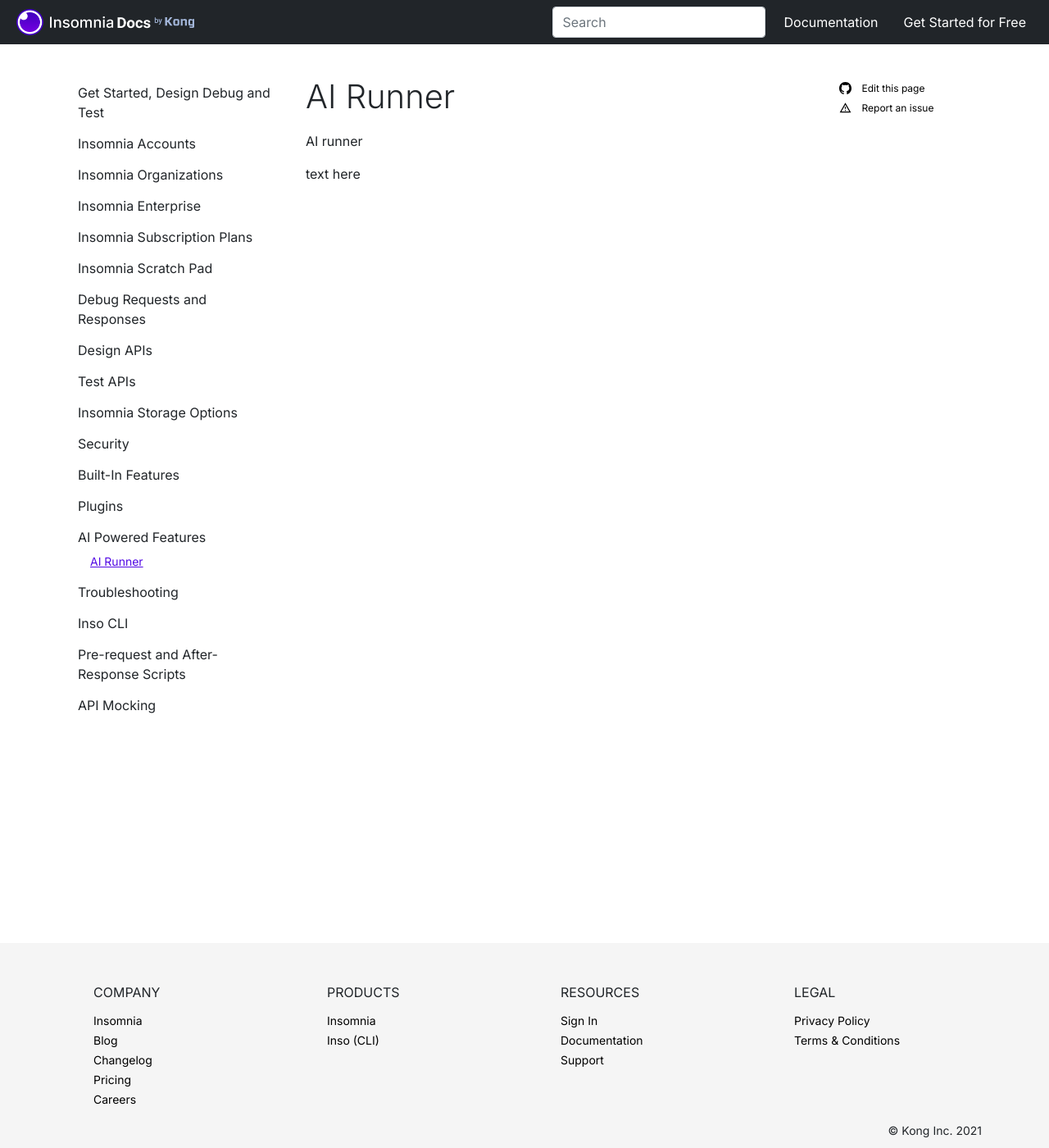
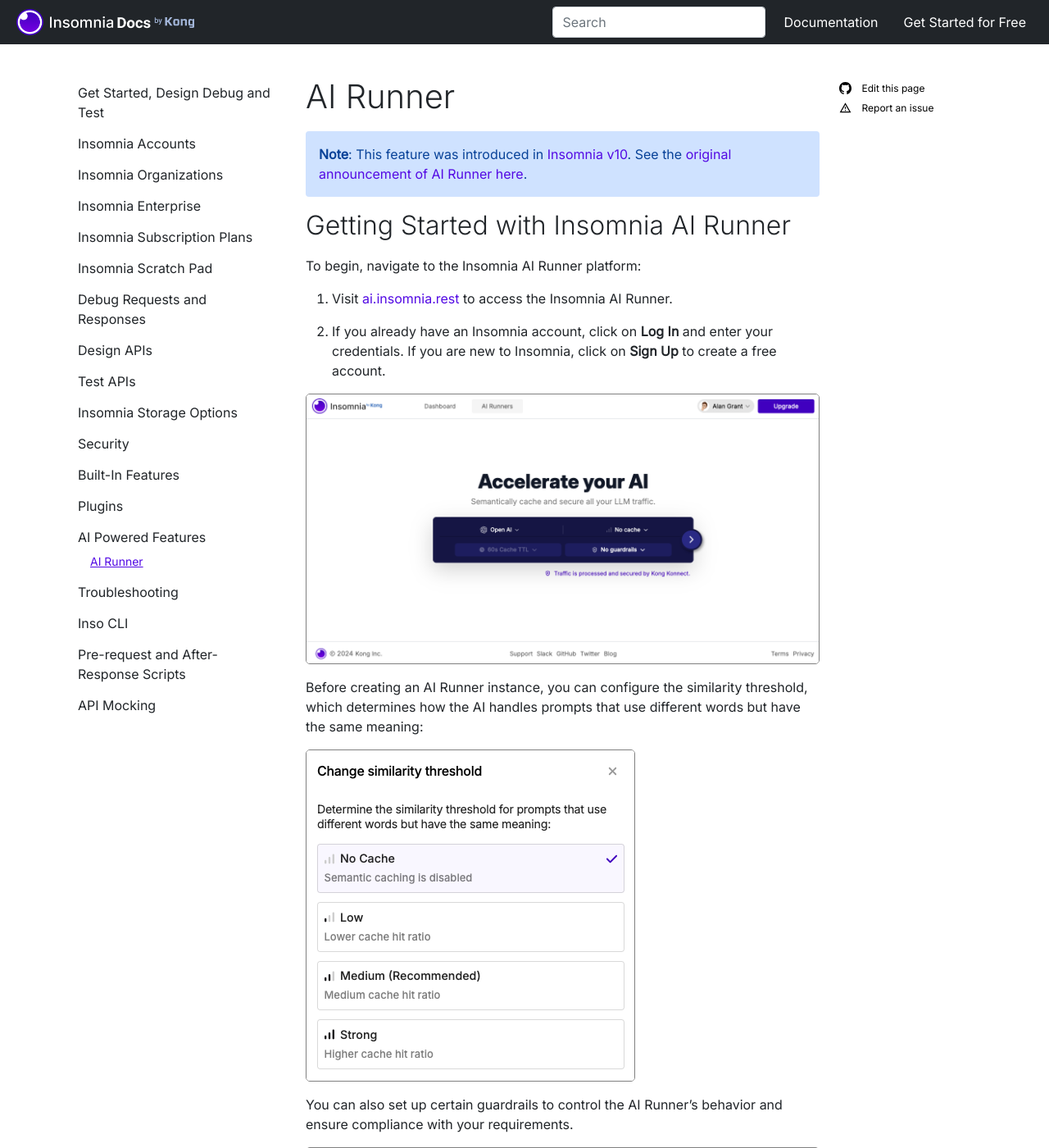
Before and after one commit to Kong/insomnia-docs, a Jekyll site: the page built from docs/insomnia/ai-runner.md, in a window 1280 px wide and 1400 px high. Shown: the whole window at 82% size. Built offline with Jekyll 4.4.1, drawn with Linux system fonts in a browser that asks for light colours; comment, search, counter and statistics services are not loaded.

Commit message:
ai runner

```diff
--- a/docs/insomnia/ai-runner.md
+++ b/docs/insomnia/ai-runner.md
@@ -1,10 +1,27 @@
 ---
 layout: article-detail
-title:  AI Runner
+title: AI Runner
 category: "AI Runner"
 category-url: ai-powered-features
 ---
 
-AI runner
+{:.alert .alert-primary}
+**Note**: This feature was introduced in [Insomnia v10](https://konghq.com/blog/product-releases/insomnia-10). See the [original announcement of AI Runner here](https://konghq.com/blog/product-releases/introducing-the-insomnia-ai-runner).
 
-text here
+## Getting Started with Insomnia AI Runner
+
+To begin, navigate to the Insomnia AI Runner platform:
+
+1. Visit [ai.insomnia.rest](https://ai.insomnia.rest) to access the Insomnia AI Runner.
+
+2. If you already have an Insomnia account, click on **Log In** and enter your credentials. If you are new to Insomnia, click on **Sign Up** to create a free account.
+
+![AI Runner](/assets/images/ai-runner-intro.png)
+
+Before creating an AI Runner instance, you can configure the similarity threshold, which determines how the AI handles prompts that use different words but have the same meaning:
+
+![AI Runner Cache Threshold](/assets/images/ai-runner-cache-threshold.png)
+
+You can also set up certain guardrails to control the AI Runner's behavior and ensure compliance with your requirements.
+
+![AI Runner Guardrails](/assets/images/ai-runner-guardrails.png)
```
Also changed, not shown: docs/assets/images/ai-runner-cache-threshold.png (added), docs/assets/images/ai-runner-guardrails.png (added), docs/assets/images/ai-runner-intro.png (added).
